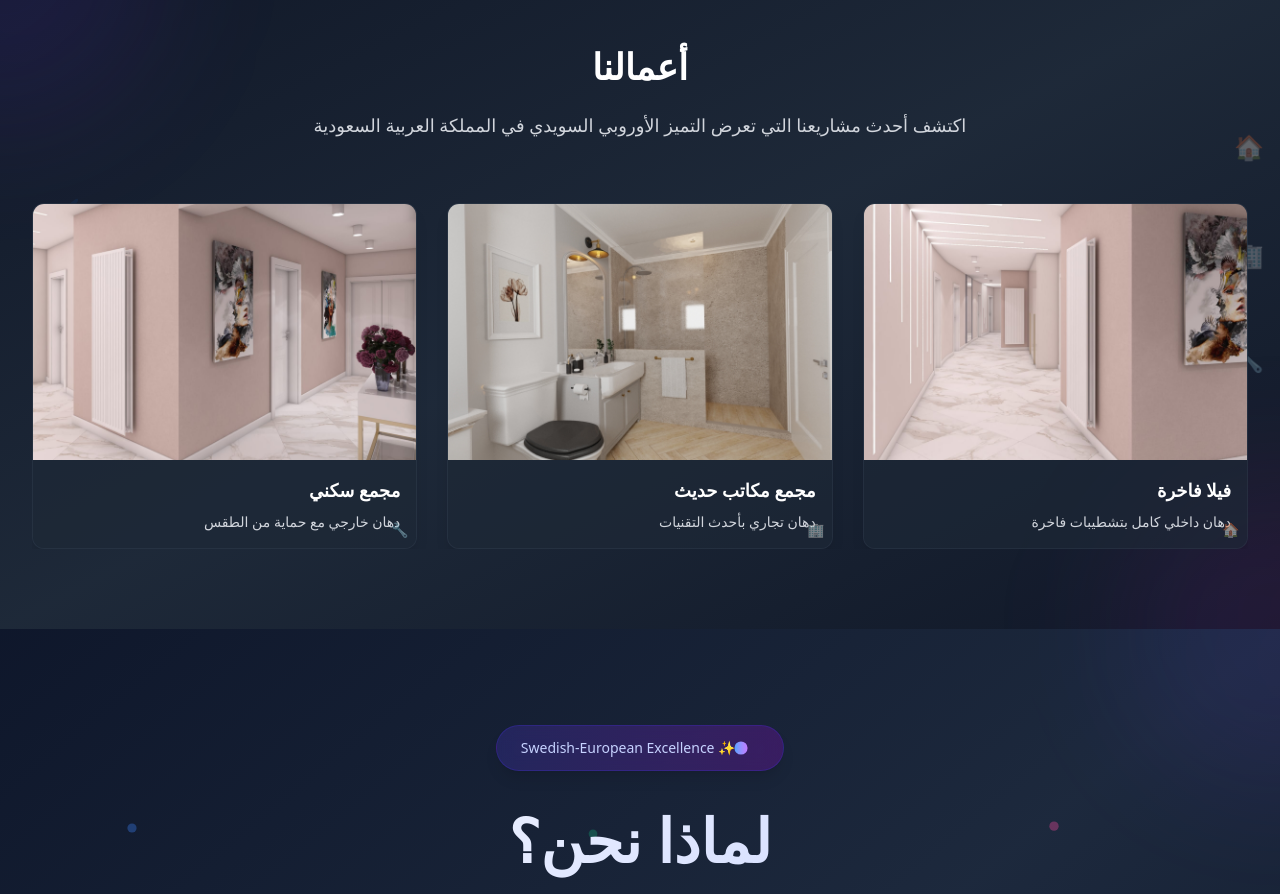
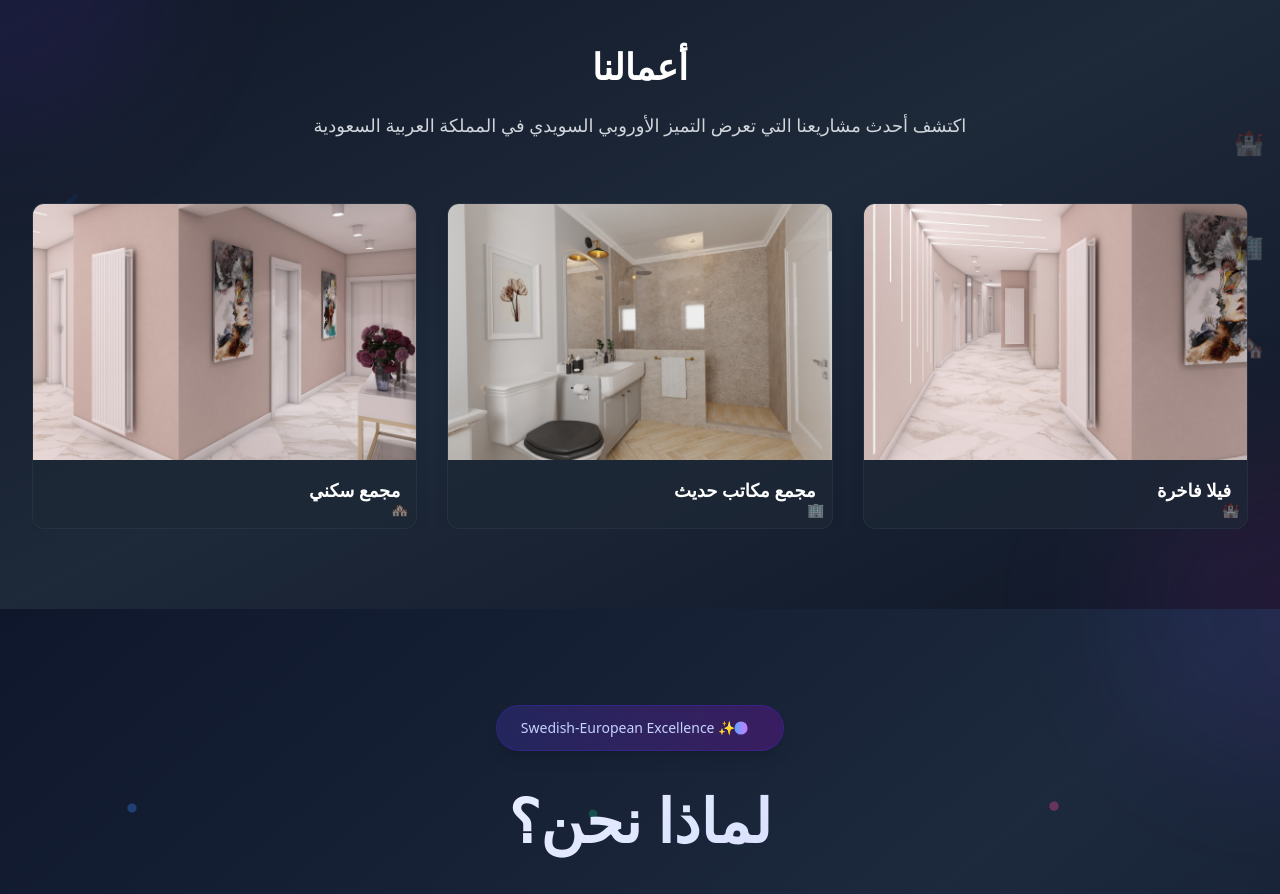
Before and after one commit to ChristDev619/blm, a Next.js app: page /ar in a window 1280 px wide. Shown: the part 6320-7214 px from the top of the page. Built offline with nearby package versions, Linux system fonts and the light colour scheme.

Commit message:
Update portfolio: remove project descriptions and improve icons for better UX

```diff
--- a/components/Portfolio.tsx
+++ b/components/Portfolio.tsx
@@ -16,23 +16,20 @@ export default function Portfolio({ locale }: PortfolioProps) {
   const portfolioImages = [
     {
       src: '/images/portfolio/1.jpg',
-      title: getTranslation(locale, 'portfolio.projects.project1.title'),
-      description: getTranslation(locale, 'portfolio.projects.project1.description')
+      title: getTranslation(locale, 'portfolio.projects.project1.title')
     },
     {
       src: '/images/portfolio/2.jpg',
-      title: getTranslation(locale, 'portfolio.projects.project2.title'),
-      description: getTranslation(locale, 'portfolio.projects.project2.description')
+      title: getTranslation(locale, 'portfolio.projects.project2.title')
     },
     {
       src: '/images/portfolio/3.jpg',
-      title: getTranslation(locale, 'portfolio.projects.project3.title'),
-      description: getTranslation(locale, 'portfolio.projects.project3.description')
+      title: getTranslation(locale, 'portfolio.projects.project3.title')
     }
   ];
 
-  // Business-relevant icons only - painting & contracting
-  const businessIcons = ['🏠', '🏢', '🔧']; // Buildings and construction
+  // Specific icons for each project type
+  const projectIcons = ['🏰', '🏢', '🏘️']; // Villa, Office Complex, Residential Complex
   const paintingTools = ['🖌️', '🎨']; // Only spray gun and paint
 
   return (
@@ -86,7 +83,7 @@ export default function Portfolio({ locale }: PortfolioProps) {
             ease: "easeInOut"
           }}
         >
-          🏠
+          🏰
         </motion.div>
 
         <motion.div
@@ -116,7 +113,7 @@ export default function Portfolio({ locale }: PortfolioProps) {
             ease: "easeInOut"
           }}
         >
-          🔧
+          🏘️
         </motion.div>
       </div>
 
@@ -220,13 +217,10 @@ export default function Portfolio({ locale }: PortfolioProps) {
                         <h3 className="text-lg font-semibold text-white mb-2 group-hover:text-blue-200 transition-colors duration-300">
                           {image.title}
                         </h3>
-                        <p className="text-gray-300 text-sm group-hover:text-gray-200 transition-colors duration-300">
-                          {image.description}
-                        </p>
 
-                        {/* Simple business icon indicator */}
+                        {/* Project-specific icon indicator */}
                         <div className="absolute bottom-2 right-2 text-sm opacity-50">
-                          {businessIcons[index % businessIcons.length]}
+                          {projectIcons[index % projectIcons.length]}
                         </div>
                       </div>
                     </motion.div>
--- a/messages/ar.json
+++ b/messages/ar.json
@@ -116,16 +116,13 @@
     "subtitle": "اكتشف أحدث مشاريعنا التي تعرض التميز الأوروبي السويدي في المملكة العربية السعودية",
     "projects": {
       "project1": {
-        "title": "فيلا فاخرة",
-        "description": "دهان داخلي كامل بتشطيبات فاخرة"
+        "title": "فيلا فاخرة"
       },
       "project2": {
-        "title": "مجمع مكاتب حديث",
-        "description": "دهان تجاري بأحدث التقنيات"
+        "title": "مجمع مكاتب حديث"
       },
       "project3": {
-        "title": "مجمع سكني",
-        "description": "دهان خارجي مع حماية من الطقس"
+        "title": "مجمع سكني"
       },
       "project4": {
         "title": "لوبي فندق",
--- a/messages/en.json
+++ b/messages/en.json
@@ -116,16 +116,13 @@
     "subtitle": "Discover our latest projects showcasing Swedish-European excellence in Saudi Arabia",
     "projects": {
       "project1": {
-        "title": "Luxury Villa",
-        "description": "Complete interior painting with premium finishes"
+        "title": "Luxury Villa"
       },
       "project2": {
-        "title": "Modern Office Complex",
-        "description": "Commercial painting with advanced technology"
+        "title": "Modern Office Complex"
       },
       "project3": {
-        "title": "Residential Complex",
-        "description": "Exterior painting with weather protection"
+        "title": "Residential Complex"
       },
       "project4": {
         "title": "Hotel Lobby",
```
